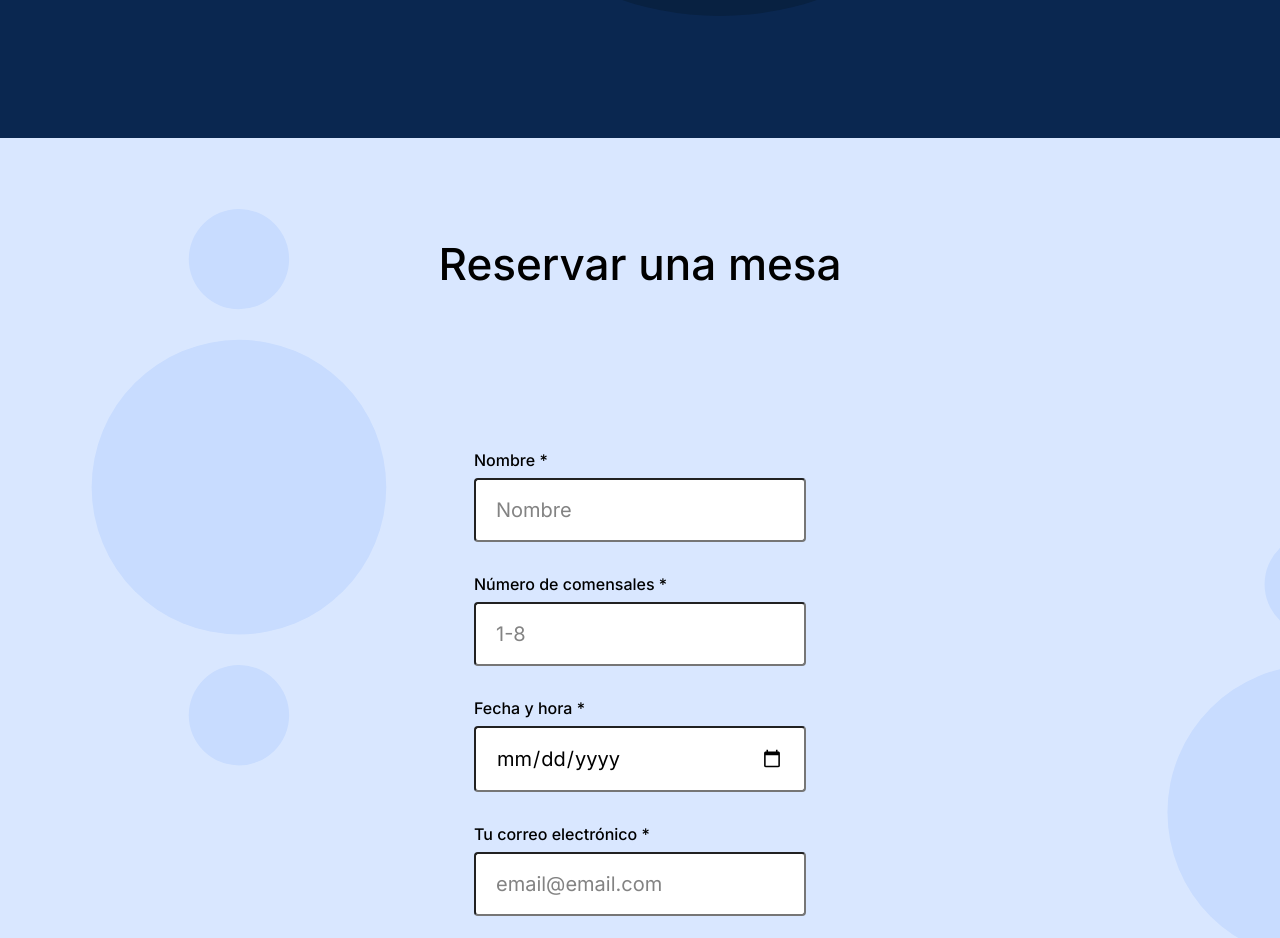
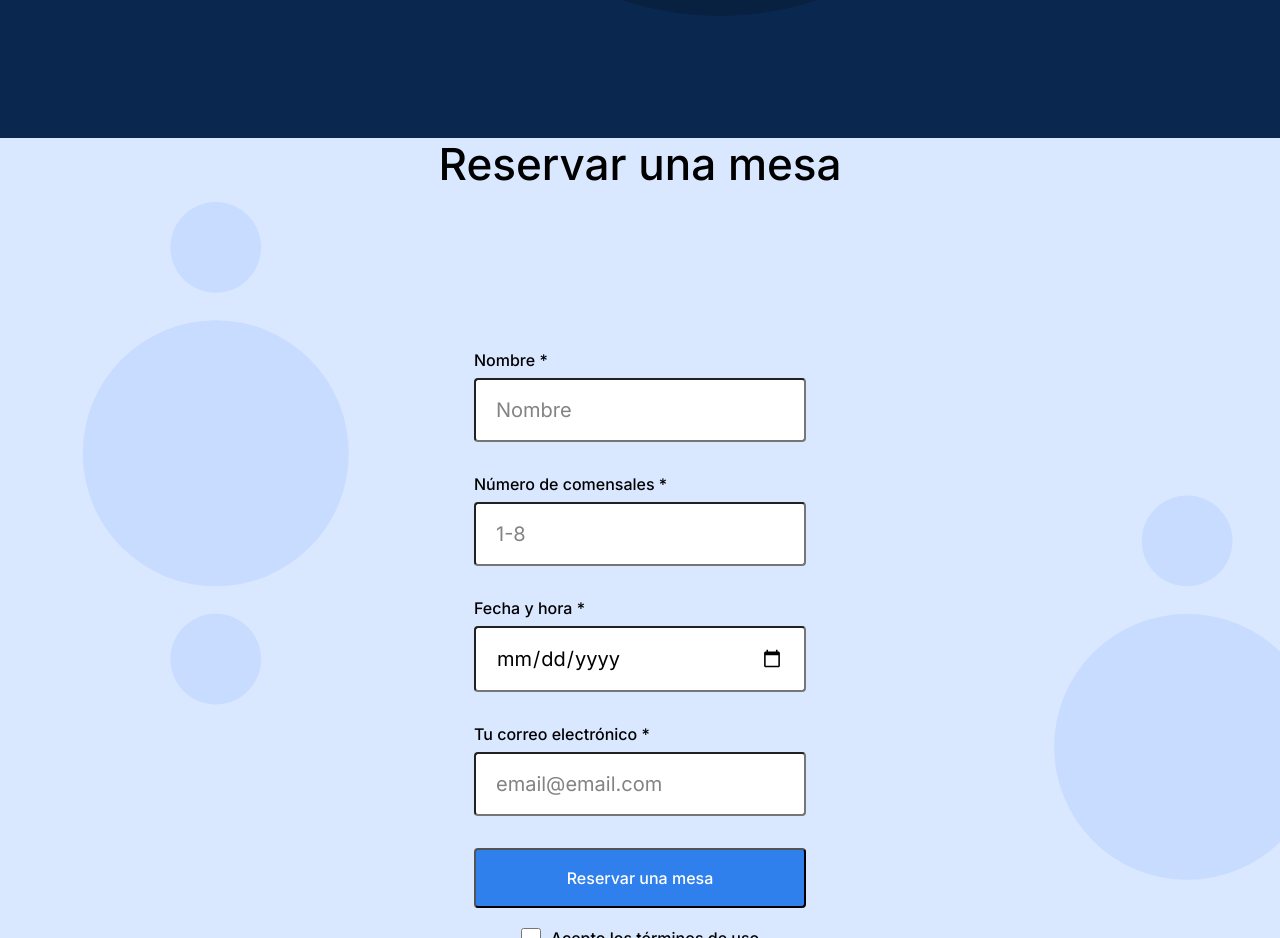
Before and after one commit to Santiago840/web_project_coffeeshop, a plain HTML site: page index.html in a window 1280 px wide. Shown: the part 1520-2458 px from the top of the page. Drawn offline with Linux system fonts and the light colour scheme.

Commit message:
CORREGIR margen del titulo v6

```diff
--- a/blocks/reservation.css
+++ b/blocks/reservation.css
@@ -9,7 +9,7 @@
 }
 
 .reservation__title {
-    margin-top:100px;
+    margin-top:auto;
     margin-bottom: 80px;
     margin-left: auto;
     margin-right: auto;
```
